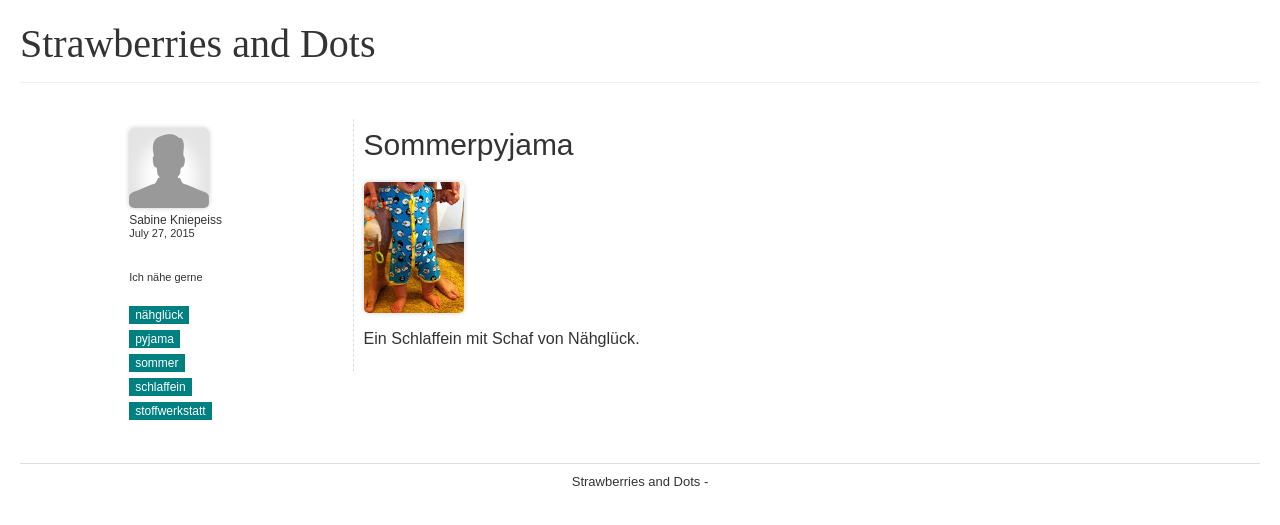
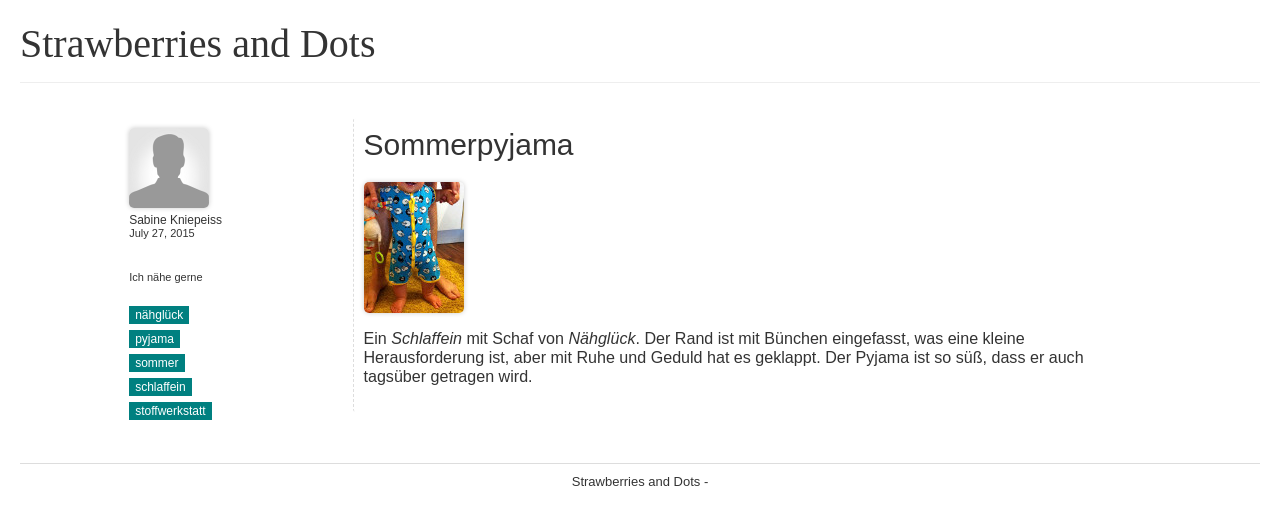
Before and after one commit to binekbine/strawberriesanddots, a Jekyll site: the page built from _posts/2015-07-27-schlaf-schaf.markdown, in a window 1280 px wide. Shown: the top 525 px of the page. Built offline with Jekyll 4.4.1, drawn with Linux system fonts in a browser that asks for light colours; some web fonts are replaced.

Commit message:
/ ‘_posts/2015-07-27-schlaf-schaf.markdown’

```diff
--- a/_posts/2015-07-27-schlaf-schaf.markdown
+++ b/_posts/2015-07-27-schlaf-schaf.markdown
@@ -8,4 +8,4 @@ image: /images/blog/Schaf.jpg
 ---
 ![Schaf]({{ site.baseurl }}/images/blog/Schaf1.jpg)
 
-Ein Schlaffein mit Schaf von Nähglück.
+Ein *Schlaffein* mit Schaf von *Nähglück*. Der Rand ist mit Bünchen eingefasst, was eine kleine Herausforderung ist, aber mit Ruhe und Geduld hat es geklappt. Der Pyjama ist so süß, dass er auch tagsüber getragen wird.
```
